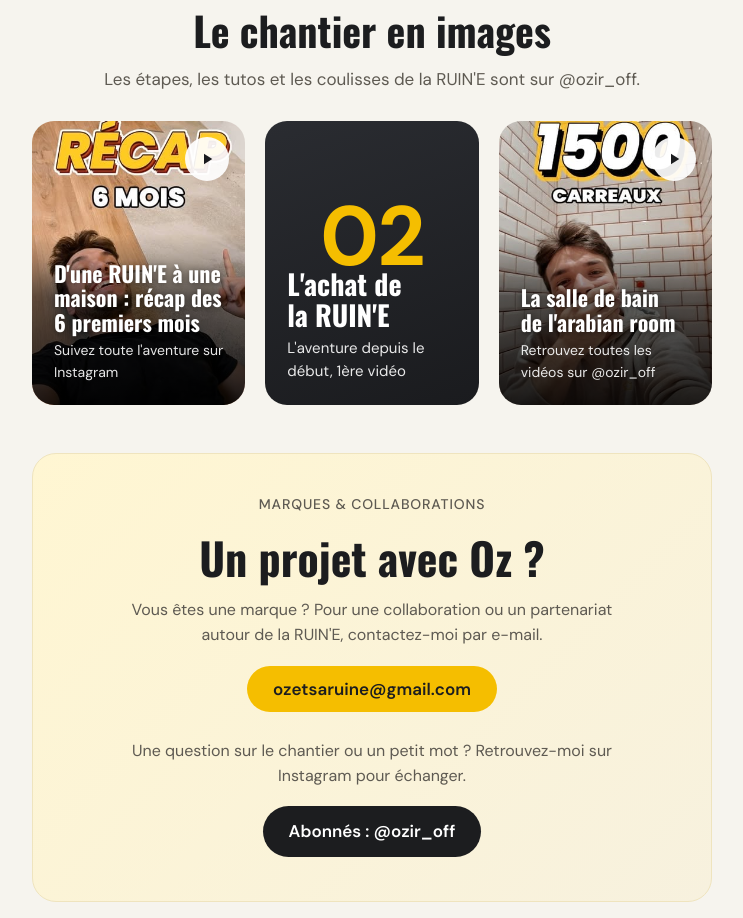
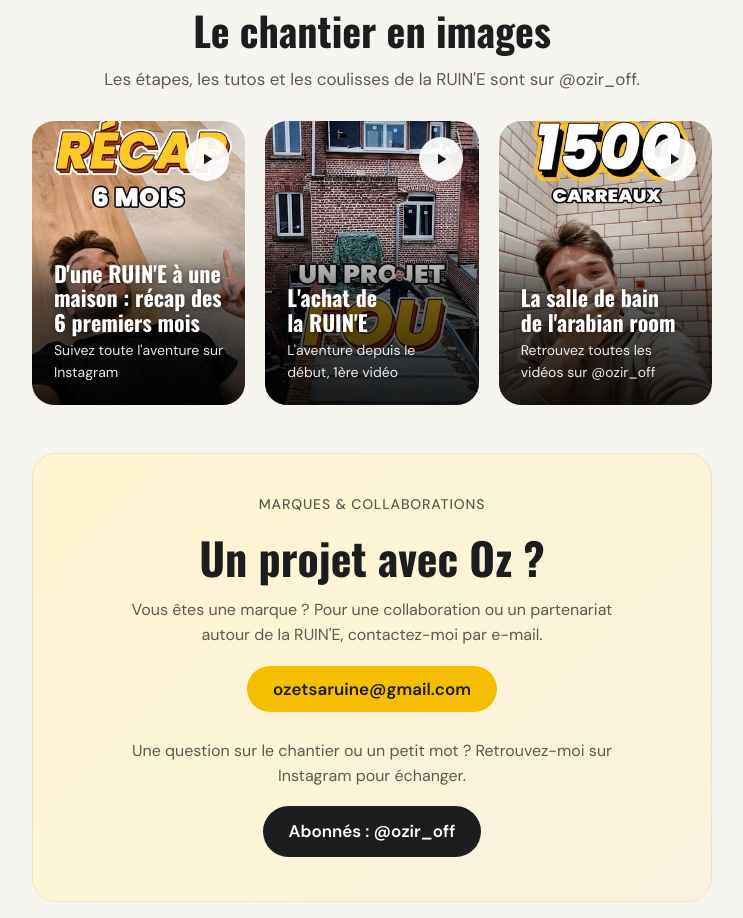
Before and after one commit to ozetsaruine/ozetsaruine.github.io, a plain HTML site: page index.html in a window 1280 px wide. Shown: the part 5500-6418 px from the top of the page, without its empty margins (268-1011 px from the left). Drawn offline with nearby package versions, Linux system fonts and the light colour scheme.

Commit message:
Vidéo de l'achat de la RUIN'E
Co-Authored-By: Claude Opus 5.5 <noreply@anthropic.com>
Claude-Session: https://claude.ai/code/session_01FLVtvuQuQnTmNsNoTVzcYn

```diff
--- a/index.html
+++ b/index.html
@@ -188,7 +188,7 @@ footer p{margin:0 auto 18px;max-width:52ch}
 
     <div class="videos" id="videos">
       <a class="video v1 has-thumb" style="background-image:url(images/videos/recap-6-mois.jpg)" href="https://www.instagram.com/reel/DfaKKnOk6ko/" target="_blank" rel="noopener"><span class="play" aria-hidden="true"><svg width="18" height="18" viewBox="0 0 24 24" fill="#1A1B1E"><path d="M8 5v14l11-7z"/></svg></span><span class="num">01</span><h3>D'une RUIN'E à une maison : récap des 6 premiers mois</h3><p>Suivez toute l'aventure sur Instagram</p></a>
-      <a class="video v2" href="https://www.instagram.com/ozir_off/" target="_blank" rel="noopener"><span class="num">02</span><h3>L'achat de la RUIN'E</h3><p>L'aventure depuis le début, 1ère vidéo</p></a>
+      <a class="video v2 has-thumb" style="background-image:url(images/videos/achat-ruine.jpg)" href="https://www.instagram.com/p/DSHgysQjPMy/" target="_blank" rel="noopener"><span class="play" aria-hidden="true"><svg width="18" height="18" viewBox="0 0 24 24" fill="#1A1B1E"><path d="M8 5v14l11-7z"/></svg></span><span class="num">02</span><h3>L'achat de la RUIN'E</h3><p>L'aventure depuis le début, 1ère vidéo</p></a>
       <a class="video v3 has-thumb" style="background-image:url(images/videos/arabian-room-sdb.jpg)" href="https://www.instagram.com/reel/DeomPCHiSM4/" target="_blank" rel="noopener"><span class="play" aria-hidden="true"><svg width="18" height="18" viewBox="0 0 24 24" fill="#1A1B1E"><path d="M8 5v14l11-7z"/></svg></span><span class="num">03</span><h3>La salle de bain de l'arabian room</h3><p>Retrouvez toutes les vidéos sur @ozir_off</p></a>
     </div>
 
```
Also changed, not shown: images/videos/achat-ruine.jpg (added).
